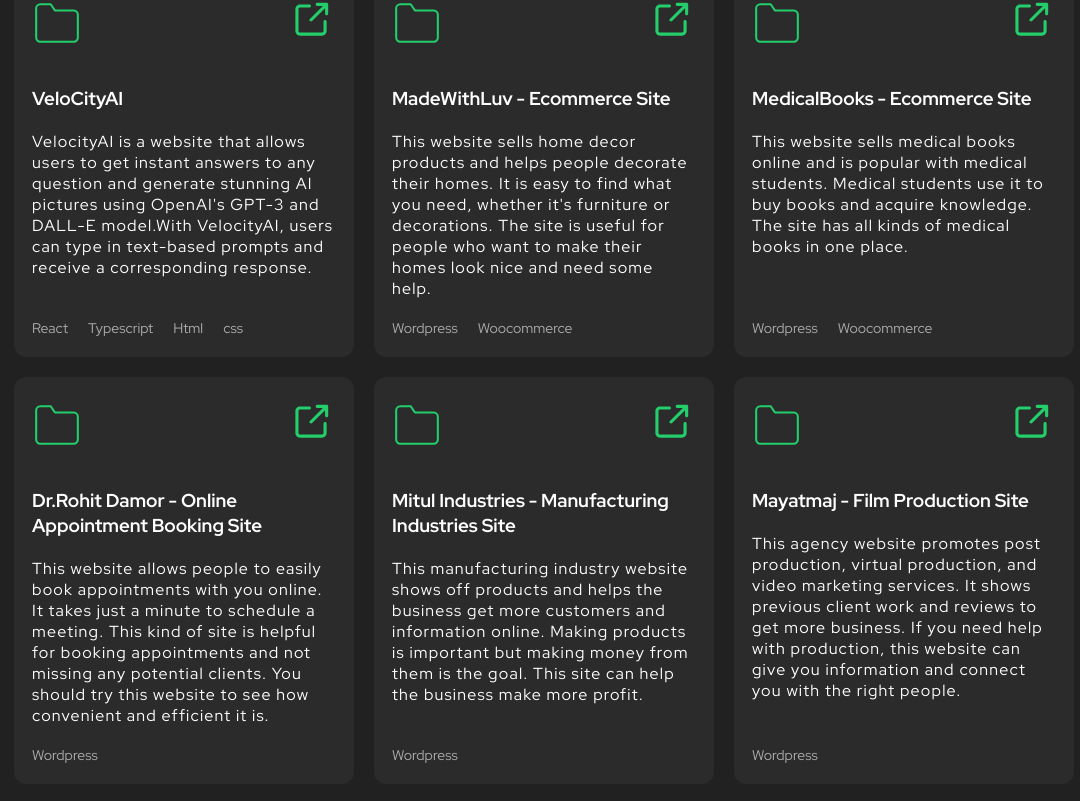
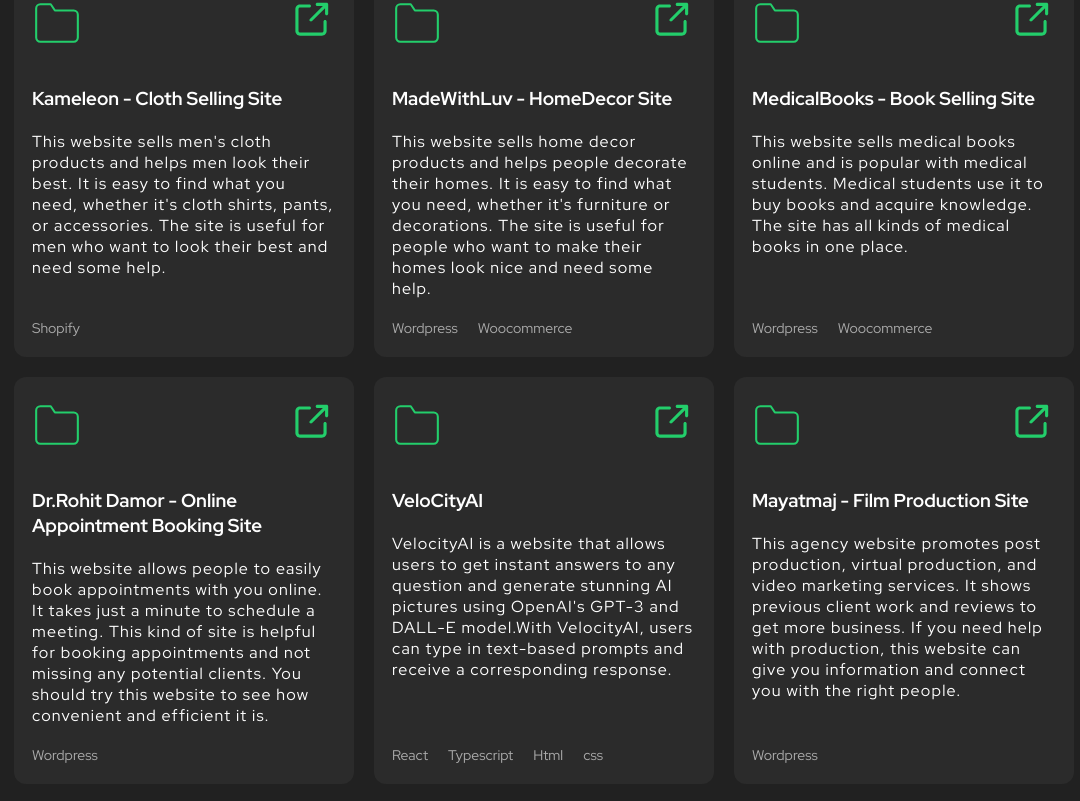
Before and after one commit to yuliiak111/portfolio, a React (Create React App) app: page / in a window 1280 px wide. Shown: the part 1459-2260 px from the top of the page, without its empty margins (96-1176 px from the left). Built offline with nearby package versions, Linux system fonts and the light colour scheme.

Commit message:
Project updated June

```diff
--- a/src/components/Project/Project.tsx
+++ b/src/components/Project/Project.tsx
@@ -11,28 +11,27 @@ export function Project() {
       <h2>My Projects</h2>
       <div className="projects">
 
+
+
       <ScrollAnimation animateIn="flipInX">
           <div className="project">
             <header>
               <svg width="50" xmlns="http://www.w3.org/2000/svg" role="img" viewBox="0 0 24 24" fill="none" stroke="#23ce6b " stroke-width="1" stroke-linecap="round" stroke-linejoin="round" ><title>Folder</title><path d="M22 19a2 2 0 0 1-2 2H4a2 2 0 0 1-2-2V5a2 2 0 0 1 2-2h5l2 3h9a2 2 0 0 1 2 2z"></path></svg>
               <div className="project-links">
-                <a href="https://velocityai.vinayaksingh.com/" target="_blank" rel="noreferrer">
+                <a href="https://kameleon.co.in/" target="_blank" rel="noreferrer">
                   <img src={externalLink} alt="Visit site" />
                 </a>
               </div>
             </header>
             <div className="body">
-              <h3>VeloCityAI</h3>
+              <h3>Kameleon - Cloth Selling Site</h3>
               <p>
-              VelocityAI is a website that allows users to get instant answers to any question and generate stunning AI pictures using OpenAI's GPT-3 and DALL-E model.With VelocityAI, users can type in text-based prompts and receive a corresponding response.
+              This website sells men's cloth products and helps men look their best. It is easy to find what you need, whether it's cloth shirts, pants, or accessories. The site is useful for men who want to look their best and need some help.
               </p>
             </div>
             <footer>
               <ul className="tech-list">
-                <li>React</li>
-                <li>Typescript</li>
-                <li>Html</li>
-                <li>css</li>
+                <li>Shopify</li>
               </ul>
             </footer>
           </div>
@@ -49,7 +48,7 @@ export function Project() {
               </div>
             </header>
             <div className="body">
-              <h3>MadeWithLuv - Ecommerce Site</h3>
+              <h3>MadeWithLuv - HomeDecor Site</h3>
               <p>
               This website sells home decor products and helps people decorate their homes. It is easy to find what you need, whether it's furniture or decorations. The site is useful for people who want to make their homes look nice and need some help.
               </p>
@@ -74,7 +73,7 @@ export function Project() {
               </div>
             </header>
             <div className="body">
-              <h3>MedicalBooks - Ecommerce Site</h3>
+              <h3>MedicalBooks - Book Selling Site</h3>
               <p>
               This website sells medical books online and is popular with medical students. Medical students use it to buy books and acquire knowledge. The site has all kinds of medical books in one place.
               </p>
@@ -141,6 +140,33 @@ export function Project() {
             <header>
               <svg width="50" xmlns="http://www.w3.org/2000/svg" role="img" viewBox="0 0 24 24" fill="none" stroke="#23ce6b " stroke-width="1" stroke-linecap="round" stroke-linejoin="round" ><title>Folder</title><path d="M22 19a2 2 0 0 1-2 2H4a2 2 0 0 1-2-2V5a2 2 0 0 1 2-2h5l2 3h9a2 2 0 0 1 2 2z"></path></svg>
               <div className="project-links">
+                <a href="https://velocityai.vinayaksingh.com/" target="_blank" rel="noreferrer">
+                  <img src={externalLink} alt="Visit site" />
+                </a>
+              </div>
+            </header>
+            <div className="body">
+              <h3>VeloCityAI</h3>
+              <p>
+              VelocityAI is a website that allows users to get instant answers to any question and generate stunning AI pictures using OpenAI's GPT-3 and DALL-E model.With VelocityAI, users can type in text-based prompts and receive a corresponding response.
+              </p>
+            </div>
+            <footer>
+              <ul className="tech-list">
+                <li>React</li>
+                <li>Typescript</li>
+                <li>Html</li>
+                <li>css</li>
+              </ul>
+            </footer>
+          </div>
+        </ScrollAnimation>
+
+        {/* <ScrollAnimation animateIn="flipInX">
+          <div className="project">
+            <header>
+              <svg width="50" xmlns="http://www.w3.org/2000/svg" role="img" viewBox="0 0 24 24" fill="none" stroke="#23ce6b " stroke-width="1" stroke-linecap="round" stroke-linejoin="round" ><title>Folder</title><path d="M22 19a2 2 0 0 1-2 2H4a2 2 0 0 1-2-2V5a2 2 0 0 1 2-2h5l2 3h9a2 2 0 0 1 2 2z"></path></svg>
+              <div className="project-links">
                 <a href="https://mitulindustries.com/" target="_blank" rel="noreferrer">
                   <img src={externalLink} alt="Visit site" />
                 </a>
@@ -158,7 +184,7 @@ export function Project() {
               </ul>
             </footer>
           </div>
-        </ScrollAnimation>
+        </ScrollAnimation> */}
 
         <ScrollAnimation animateIn="flipInX">
           <div className="project">
```
